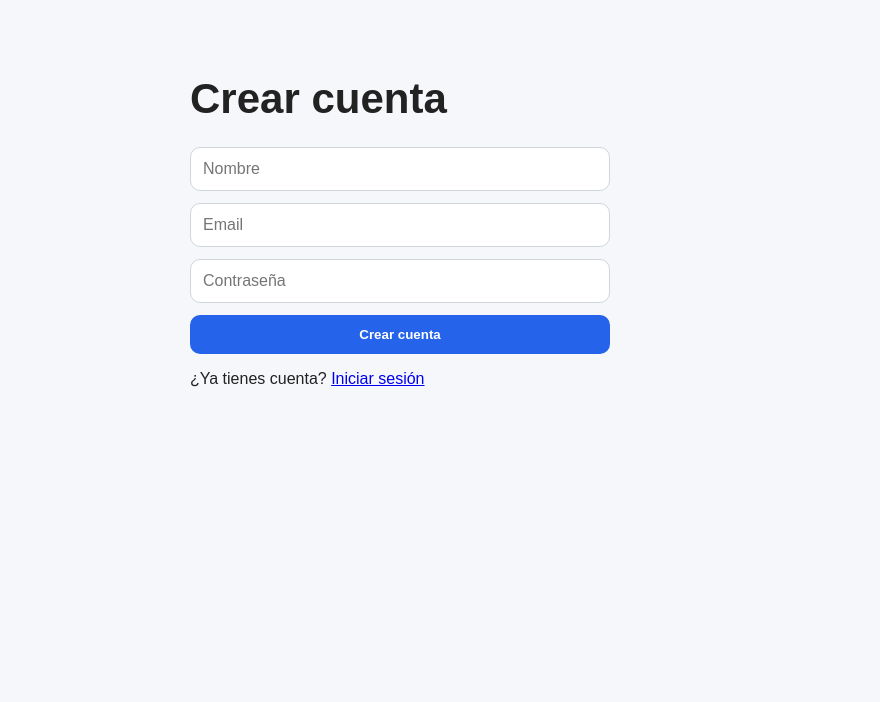
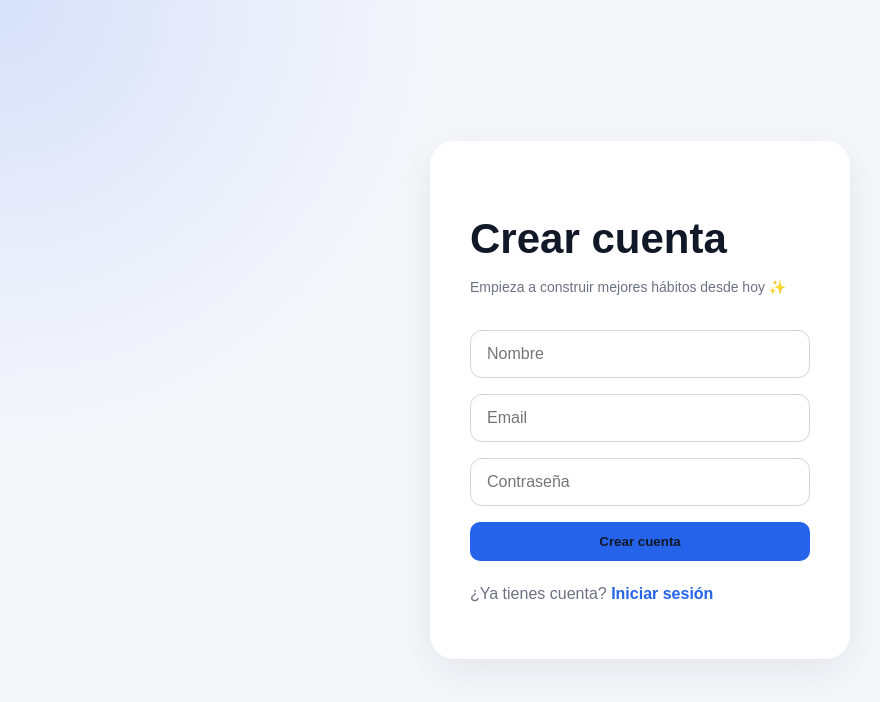
Before and after one commit to CarmenOrtiz12/habit-tracker-web, a React (Vite) app: page /register in a window 1280 px wide. Shown: the top 702 px of the page, without its empty margins (0-880 px from the left). Built offline with nearby package versions, Linux system fonts and the light colour scheme.

Commit message:
feat: add theme toggle functionality, integrate recharts for habit progress visualization and refactored CSS styles

```diff
--- a/package.json
+++ b/package.json
@@ -13,7 +13,8 @@
     "axios": "^1.16.1",
     "react": "^19.2.6",
     "react-dom": "^19.2.6",
-    "react-router-dom": "^7.15.1"
+    "react-router-dom": "^7.15.1",
+    "recharts": "^3.8.1"
   },
   "devDependencies": {
     "@eslint/js": "^10.0.1",
--- a/src/App.css
+++ b/src/App.css
@@ -1,7 +1,7 @@
 .app-page {
   min-height: 100vh;
   padding: 40px;
-  background: #f6f7fb;
+  background: var(--surface);
 }
 
 .dashboard-container {
@@ -22,7 +22,7 @@
 
 .habit-form input {
   padding: 12px;
-  border: 1px solid #d1d5db;
+  border: 1px solid var(--border);
   border-radius: 10px;
   font-size: 16px;
 }
@@ -31,29 +31,41 @@
   padding: 12px 18px;
   border: none;
   border-radius: 10px;
-  background: #2563eb;
-  color: white;
+  background: var(--primary);
+  color: var(--text);
   font-weight: 600;
   cursor: pointer;
 }
 
 .habit-list {
   display: grid;
-  gap: 16px;
+  grid-template-columns: repeat(auto-fit, minmax(420px, 1fr));
+  gap: 20px;
   padding: 0;
   list-style: none;
 }
 
 .habit-card {
   background: white;
-  padding: 20px;
-  border-radius: 16px;
-  box-shadow: 0 8px 24px rgba(15, 23, 42, 0.08);
+  padding: 24px;
+  border-radius: 20px;
+  box-shadow: 0 10px 30px rgba(15, 23, 42, 0.08);
+
+  display: flex;
+  flex-direction: column;
+  gap: 12px;
+
+  transition: transform 0.2s ease;
+  min-height: 260px;
 }
 
 .habit-card h3 {
   margin-top: 0;
   font-size: 24px;
+}
+
+.habit-card:hover {
+  transform: translateY(-4px);
 }
 
 .status {
@@ -62,6 +74,8 @@
 
 .streak {
   font-weight: 600;
+  min-width: 110px;
+  margin: 0;
 }
 
 .dashboard-header {
@@ -76,7 +90,7 @@
   border: 1px solid #d1d5db;
   border-radius: 10px;
   background: white;
-  color: #111827;
+  color: var(--text);
   font-weight: 600;
   cursor: pointer;
 }
@@ -105,12 +119,12 @@
   background: white;
   padding: 20px;
   border-radius: 16px;
-  box-shadow: 0 8px 24px rgba(15, 23, 42, 0.08);
+  box-shadow: 0 8px 24px var(--shadow);
 }
 
 .stat-card span {
   display: block;
-  color: #6b7280;
+  color: var(--text-secondary);
   margin-bottom: 8px;
 }
 
@@ -122,9 +136,193 @@
   padding: 12px 18px;
   border: none;
   border-radius: 10px;
-  background: #dc2626;
-  color: white;
+  background: var(--danger);
+  color: var(--text);
   font-weight: 600;
   cursor: pointer;
   margin-left: 10px;
 }
+
+.feedback-message {
+  background: #dcfce7;
+  color: #166534;
+  padding: 12px 16px;
+  border-radius: 10px;
+  margin-bottom: 18px;
+  font-weight: 600;
+}
+
+.chart-container {
+  background: white;
+  padding: 24px;
+  border-radius: 16px;
+  margin-bottom: 32px;
+  box-shadow: 0 8px 24px var(--shadow);
+}
+
+.primary-button,
+.secondary-button,
+.danger-button {
+  transition: opacity 0.2s ease;
+}
+
+.primary-button:hover,
+.secondary-button:hover,
+.danger-button:hover {
+  opacity: 0.9;
+}
+
+.habit-top {
+  display: flex;
+  justify-content: space-between;
+  align-items: flex-start;
+  gap: 16px;
+}
+
+.habit-description {
+  color: var(--text-secondary);
+  margin-top: 6px;
+}
+
+.habit-status {
+  padding: 8px 14px;
+  border-radius: 999px;
+  font-size: 14px;
+  font-weight: 600;
+  white-space: nowrap;
+}
+
+.habit-status.completed {
+  background: rgba(34, 197, 94, 0.15);
+  color: #22c55e;
+}
+
+.habit-status.pending {
+  background: rgba(245, 158, 11, 0.15);
+  color: #f59e0b;
+}
+
+.habit-footer {
+  display: flex;
+  justify-content: space-between;
+  align-items: center;
+  margin-top: 12px;
+  gap: 24px;
+  padding-right: 12px;
+  margin-top: auto;
+}
+
+.habit-actions {
+  display: flex;
+  gap: 10px;
+  align-items: center;
+}
+
+.habit-actions .primary-button,
+.habit-actions .secondary-button,
+.habit-actions .danger-button {
+  margin-left: 0;
+}
+
+.habit-actions button {
+  padding: 10px 14px;
+  font-size: 14px;
+}
+
+.auth-page {
+  min-height: 100vh;
+
+  display: flex;
+  justify-content: center;
+  align-items: center;
+
+  padding: 24px;
+
+  background:
+    radial-gradient(circle at top left, rgba(37, 99, 235, 0.15), transparent 30%),
+    var(--background);
+}
+
+.auth-card {
+  width: 100%;
+  max-width: 420px;
+
+  background: var(--surface);
+
+  border-radius: 24px;
+
+  padding: 40px;
+
+  box-shadow: 0 12px 40px var(--shadow);
+}
+
+.auth-title {
+  font-size: 42px;
+  margin-bottom: 8px;
+}
+
+.auth-subtitle {
+  color: var(--text-secondary);
+  margin-bottom: 32px;
+  font-size: 14px;
+  line-height: 1.5;
+}
+
+.auth-form {
+  display: grid;
+  gap: 16px;
+}
+
+.auth-form input {
+  padding: 14px 16px;
+
+  border: 1px solid var(--border);
+  border-radius: 12px;
+
+  background: transparent;
+  color: var(--text);
+
+  font-size: 16px;
+}
+
+.auth-form input:focus {
+  outline: none;
+  border-color: var(--primary);
+}
+
+.auth-footer {
+  margin-top: 24px;
+  color: var(--text-secondary);
+}
+
+.auth-footer a {
+  color: var(--primary);
+  text-decoration: none;
+  font-weight: 600;
+}
+
+/* Responsive adjustments */
+
+@media (max-width: 768px) {
+  .app-page {
+    padding: 20px;
+  }
+
+  .page-title {
+    font-size: 32px;
+  }
+
+  .stats-grid {
+    grid-template-columns: 1fr;
+  }
+
+  .habit-form {
+    flex-direction: column;
+  }
+
+  .dashboard-header {
+    flex-direction: column;
+    align-items: flex-start;
+    gap: 12px;
+  }
+}
--- a/src/App.tsx
+++ b/src/App.tsx
@@ -1,7 +1,24 @@
+import { useEffect, useState } from "react";
+
 import AppRouter from "./routes/AppRouter";
 
 function App() {
-  return <AppRouter />;
+  const [theme, setTheme] = useState(() => {
+    return localStorage.getItem("theme") ?? "light";
+  });
+
+  useEffect(() => {
+    document.body.dataset.theme = theme;
+    localStorage.setItem("theme", theme);
+  }, [theme]);
+
+  function toggleTheme() {
+    setTheme((currentTheme) =>
+      currentTheme === "light" ? "dark" : "light"
+    );
+  }
+
+  return <AppRouter theme={theme} toggleTheme={toggleTheme} />;
 }
 
 export default App;
--- a/src/index.css
+++ b/src/index.css
@@ -1,3 +1,25 @@
+:root {
+  --background: #f6f7fb;
+  --surface: #ffffff;
+  --text: #111827;
+  --text-secondary: #6b7280;
+  --primary: #2563eb;
+  --danger: #dc2626;
+  --border: #d1d5db;
+  --shadow: rgba(15, 23, 42, 0.08);
+}
+
+body[data-theme="dark"] {
+  --background: #0f172a;
+  --surface: #1e293b;
+  --text: #f8fafc;
+  --text-secondary: #cbd5e1;
+  --primary: #3b82f6;
+  --danger: #ef4444;
+  --border: #334155;
+  --shadow: rgba(0, 0, 0, 0.4);
+}
+
 * {
   box-sizing: border-box;
 }
@@ -5,6 +27,10 @@
 body {
   margin: 0;
   font-family: Arial, sans-serif;
-  background-color: #f6f7fb;
-  color: #222;
+  background-color: var(--background);
+  color: var(--text);
+
+  transition:
+    background-color 0.2s ease,
+    color 0.2s ease;
 }
--- a/src/pages/LoginPage.tsx
+++ b/src/pages/LoginPage.tsx
@@ -34,37 +34,45 @@ export default function LoginPage() {
   }
 
   return (
-    <main>
-      <h1>Habit Tracker</h1>
-      <h2>Iniciar sesión</h2>
+    <main className="auth-page">
+      <section className="auth-card">
+        <h1 className="auth-title">
+          Habit Tracker
+        </h1>
 
-      <form onSubmit={handleSubmit}>
-        <div>
-          <label>Email</label>
+        <p className="auth-subtitle">
+          Construye hábitos y mejora cada día 🚀
+        </p>
+
+        <form className="auth-form" onSubmit={handleSubmit}>
           <input
             type="email"
+            placeholder="Email"
             value={email}
             onChange={(event) => setEmail(event.target.value)}
           />
-        </div>
 
-        <div>
-          <label>Contraseña</label>
           <input
             type="password"
+            placeholder="Contraseña"
             value={password}
             onChange={(event) => setPassword(event.target.value)}
           />
-        </div>
 
-        {error && <p>{error}</p>}
+          {error && <p>{error}</p>}
 
-        <button type="submit">Entrar</button>
-      </form>
+          <button className="primary-button" type="submit">
+            Iniciar sesión
+          </button>
+        </form>
 
-      <p>
-        ¿No tienes cuenta? <Link to="/register">Crear cuenta</Link>
-      </p>
+        <p className="auth-footer">
+          ¿No tienes cuenta?{" "}
+          <Link to="/register">
+            Crear cuenta
+          </Link>
+        </p>
+      </section>
     </main>
   );
 }
--- a/src/pages/RegisterPage.tsx
+++ b/src/pages/RegisterPage.tsx
@@ -23,9 +23,13 @@ export default function RegisterPage() {
   }
 
   return (
-    <main className="app-page">
-      <section className="dashboard-container">
-        <h1 className="page-title">Crear cuenta</h1>
+    <main className="auth-page">
+      <section className="auth-card">
+        <h1 className="auth-title">Crear cuenta</h1>
+
+        <p className="auth-subtitle">
+          Empieza a construir mejores hábitos desde hoy ✨
+        </p>
 
         <form className="auth-form" onSubmit={handleSubmit}>
           <input
@@ -54,7 +58,7 @@ export default function RegisterPage() {
           </button>
         </form>
 
-        <p>
+        <p className="auth-footer">
           ¿Ya tienes cuenta? <Link to="/">Iniciar sesión</Link>
         </p>
       </section>
--- a/src/routes/AppRouter.tsx
+++ b/src/routes/AppRouter.tsx
@@ -5,13 +5,18 @@ import RegisterPage from "../pages/RegisterPage";
 import DashboardPage from "../pages/DashboardPage";
 import ProtectedRoute from "./ProtectedRoute";
 
-export default function AppRouter() {
+type Props = {
+  theme: string;
+  toggleTheme: () => void;
+};
+
+export default function AppRouter({ theme, toggleTheme }: Props) {
   return (
     <BrowserRouter>
       <Routes>
         <Route path="/" element={<LoginPage />} />
         <Route path="/register" element={<RegisterPage />} />
-        <Route path="/dashboard" element={<ProtectedRoute><DashboardPage /></ProtectedRoute>} />
+        <Route path="/dashboard" element={<ProtectedRoute><DashboardPage theme={theme} toggleTheme={toggleTheme} /></ProtectedRoute>} />
       </Routes>
     </BrowserRouter>
   );
```
Also changed, not shown: src/pages/DashboardPage.tsx (+91 -7 lines), 1 other file (tests, documents, lock files or other folders).
